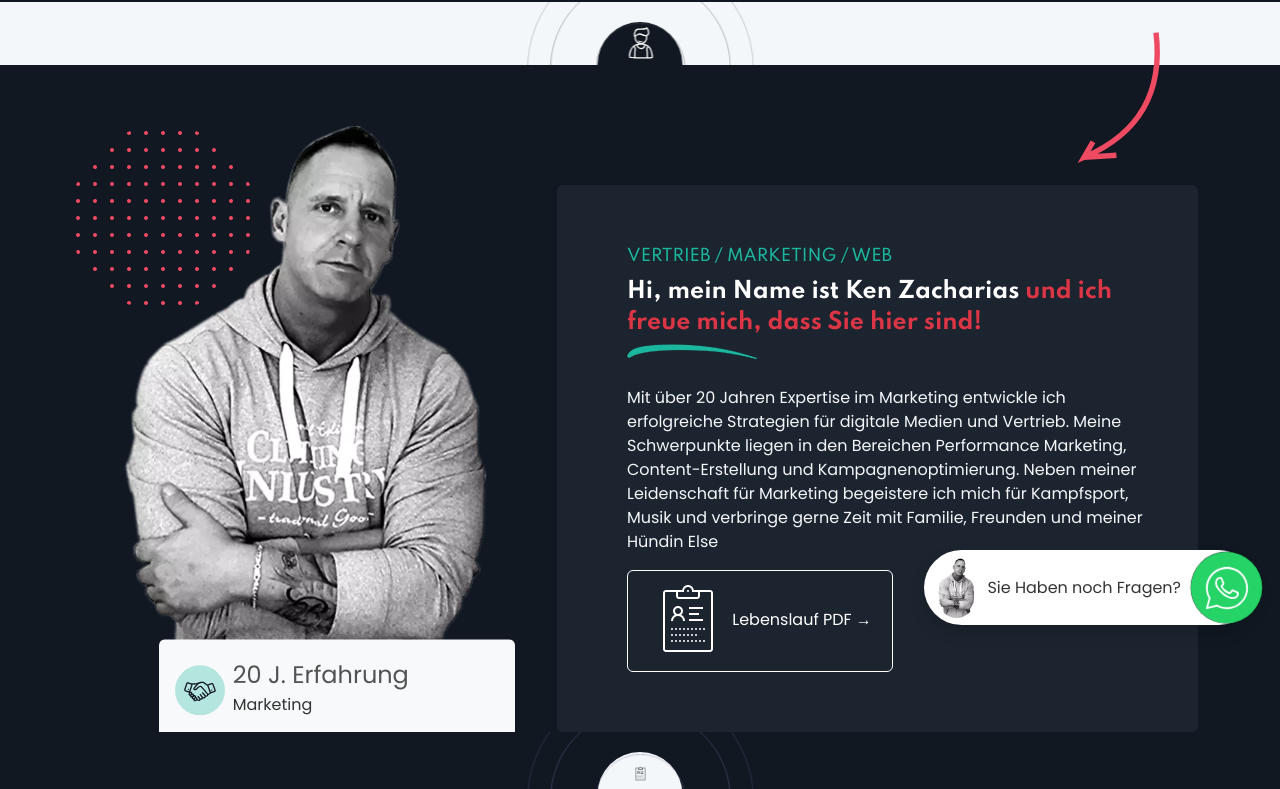
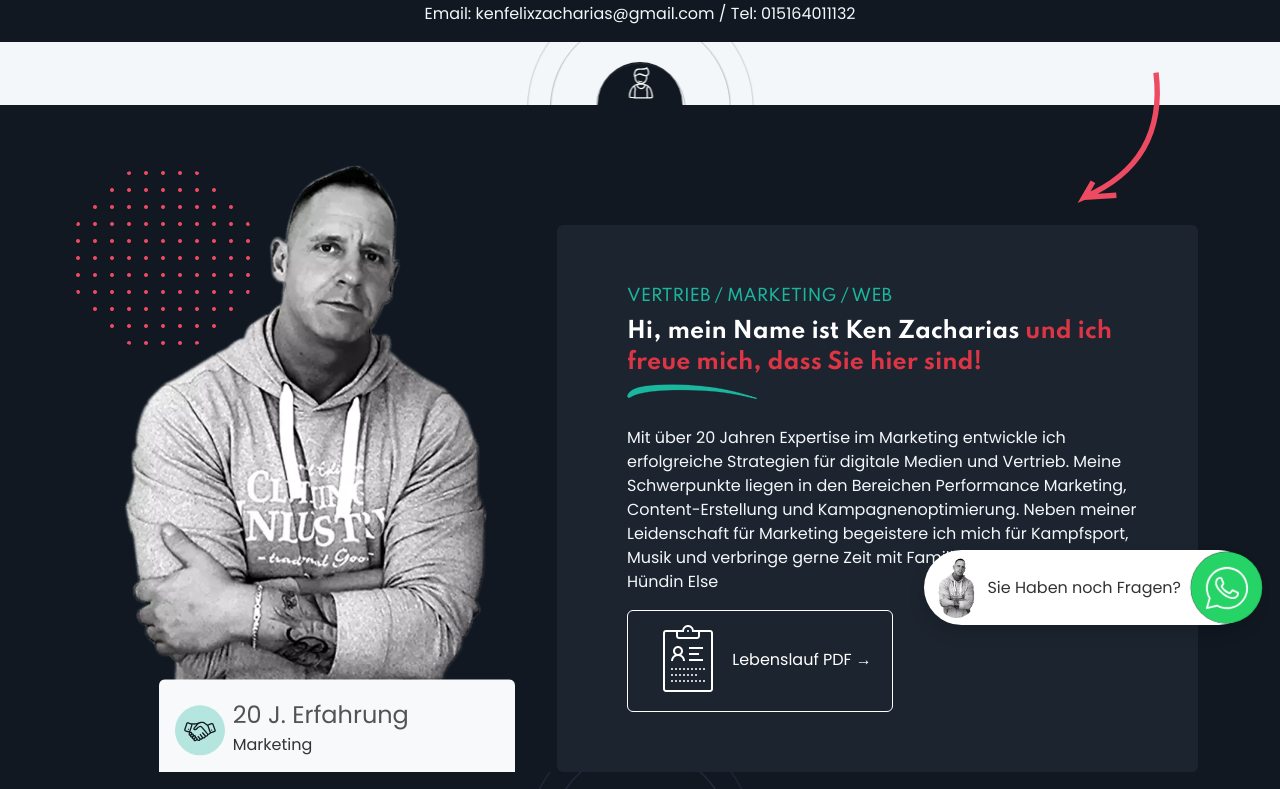
Before and after one commit to kenfelixzacharias/lebenslauf, a plain HTML site: page index.html in a window 1280 px wide. Shown: the part 159-948 px from the top of the page. Drawn offline with nearby package versions, Linux system fonts and the light colour scheme.

Commit message:
Update index.html

```diff
--- a/index.html
+++ b/index.html
@@ -30,7 +30,7 @@
          <div class="col-md-8 col-12 text-center">
 
             <h2 class="text-center">Bewerbung als Marketing-<span class="text-danger">Experte/Vertrieb (Teilzeit)</span></h2>
-
+  <p class="font-color-light">Email: kenfelixzacharias@gmail.com / Tel: 015164011132</p>
          </div>
       </div>
    </div>
```
